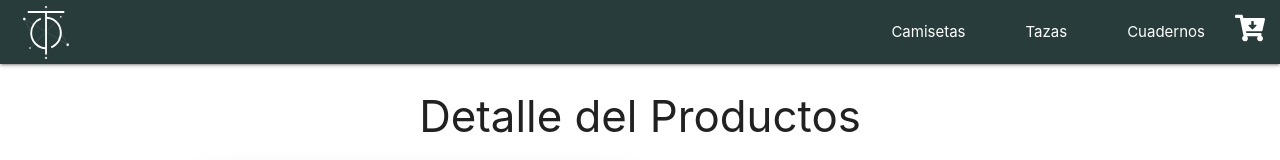
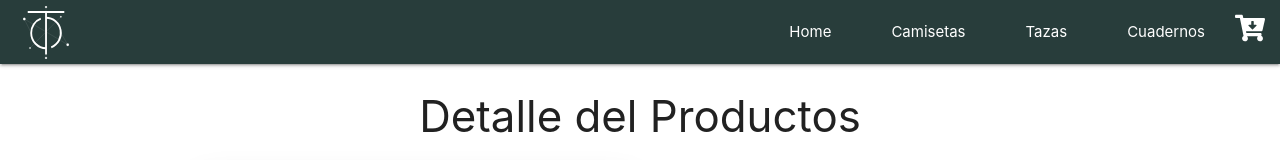
Before and after one commit to omarurregodev/todo_project_react, a React (Create React App) app: page /product/0 in a window 1280 px wide. Shown: the top 160 px of the page. Built offline with nearby package versions, Linux system fonts and the light colour scheme.

Commit message:
agregue home boton al navbar para volver

```diff
--- a/src/components/Navbar/NavBar.jsx
+++ b/src/components/Navbar/NavBar.jsx
@@ -20,6 +20,9 @@ const Navbar = ({initialCart}) => {
                     <img className='responsive-img' src={Logo} alt="Logo_omar" style={styles.img_logo}/>
                 </Link>
                 <div className="nav-wrapper" style={styles.links}>
+                    <Link to={'/'}>
+                        <a href='/' style={styles.link}>Home</a>
+                    </Link>
                     {categories.map((category) => <NavLink key={category.id} to={category.route} style={styles.link}>{category.name}</NavLink>)}
                     <Link to={'/cart'} style={styles.botonCart} >
                         <CartWidget />
@@ -41,6 +44,7 @@ const styles = {
     },
     link: {
         padding: '0rem 2rem',
+        textDecoration: 'none',
     },
     backgroundColorNav: {
         background: 'rgba(40, 61, 59, 1)',
```
